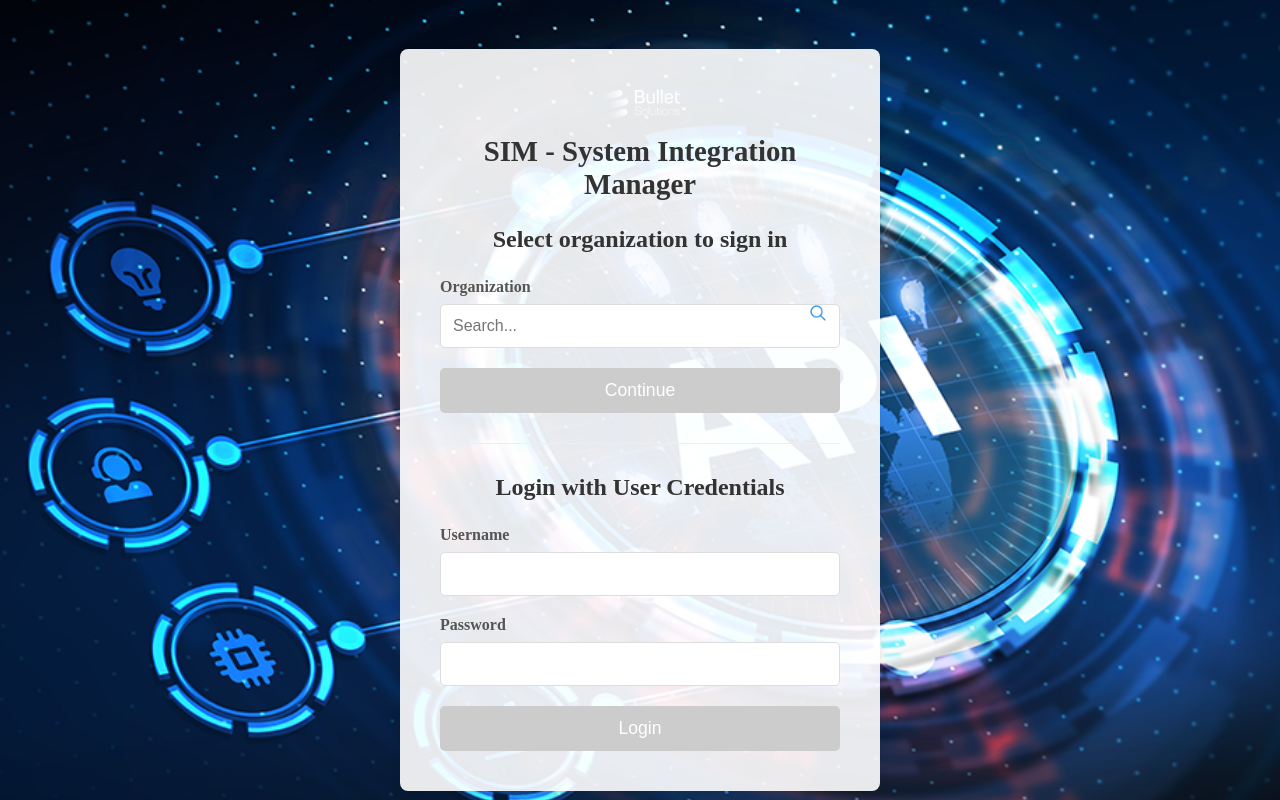
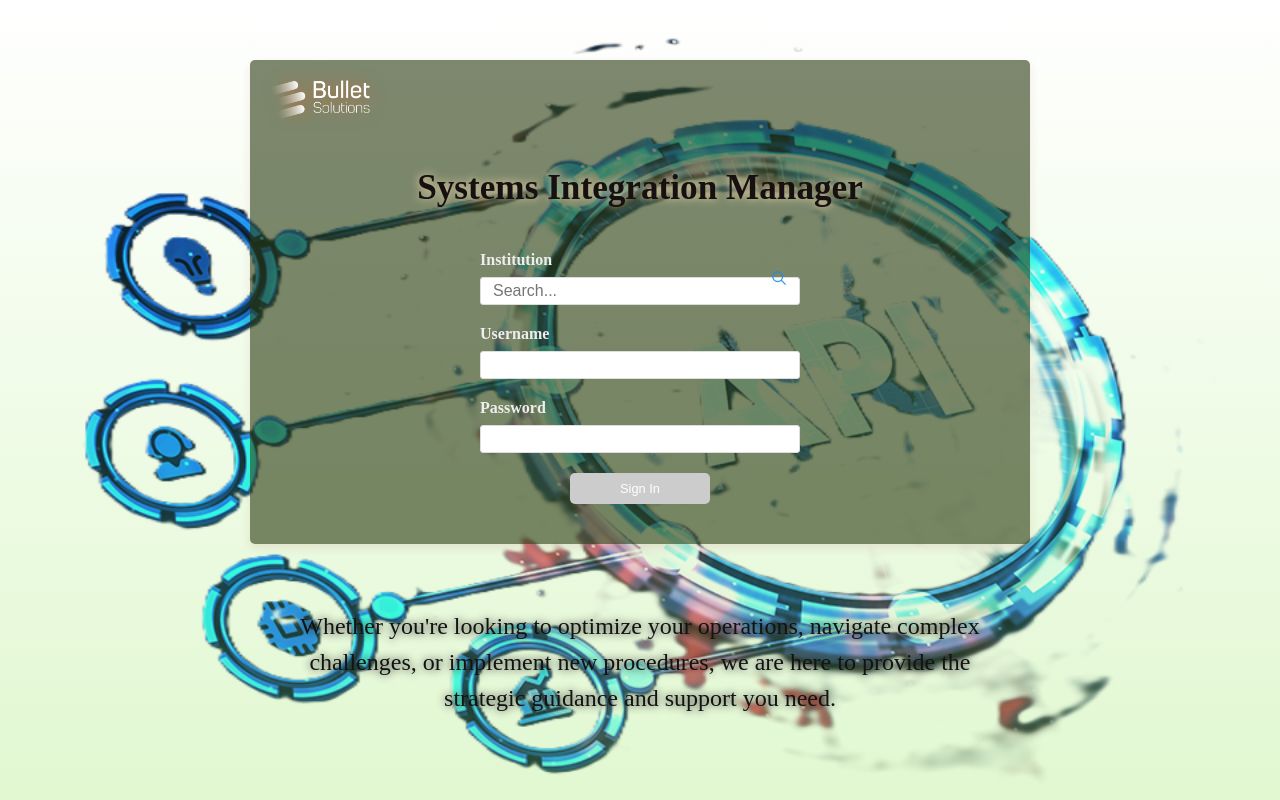
Before and after one commit to CsScripting/FRONT_END_SIM, an Angular app: page /login in a window 1280 px wide. Built offline with nearby package versions, Linux system fonts and the light colour scheme.

Commit message:
CompLogin_html_css

```diff
--- a/angular.json
+++ b/angular.json
@@ -104,5 +104,8 @@
         }
       }
     }
+  },
+  "cli": {
+    "analytics": false
   }
 }
--- a/src/app/features/auth/login/login.html
+++ b/src/app/features/auth/login/login.html
@@ -1,22 +1,17 @@
 <div class="login-container">
-  <div class="login-card">
+  <div class="login-form">
     <div class="app-header">
-      <img src="/assets/images/logo.png" alt="Company Logo" class="app-logo"> <!-- Make sure to place your logo here -->
-      <h1>SIM - System Integration Manager</h1>
+      <img src="/assets/images/logo.png" alt="Company Logo" class="app-logo">
     </div>
+    <h1>Systems Integration Manager</h1>
 
-    <h2>Select organization to sign in</h2>
+    <!-- <h2>Select organization to sign in</h2> -->
     <div class="form-group search-group">
-      <label for="organization">Organization</label>
+      <label for="organization">Institution</label>
       <input type="text" id="organization" name="organization" [(ngModel)]="credentials.organization" placeholder="Search..." required>
       <span class="search-icon"><img src="/assets/icons/search-icon.png" alt="Search" /></span> <!-- Add your search icon here, or use a font icon -->
     </div>
 
-    <button type="submit" [disabled]="!credentials.organization">Continue</button>
-
-    <hr class="divider">
-
-    <h2>Login with User Credentials</h2>
     <form (ngSubmit)="onLogin()">
       <div class="form-group">
         <label for="username">Username</label>
@@ -26,7 +21,10 @@
         <label for="password">Password</label>
         <input type="password" id="password" name="password" [(ngModel)]="credentials.password" required>
       </div>
-      <button type="submit" [disabled]="!credentials.username || !credentials.password">Login</button>
+      <button type="submit" [disabled]="!credentials.username || !credentials.password">Sign In</button>
     </form>
   </div>
+  <div class="login-info">
+    <p>Whether you're looking to optimize your operations, navigate complex challenges, or implement new procedures, we are here to provide the strategic guidance and support you need.</p>
+  </div>
 </div>
--- a/src/app/features/auth/login/login.scss
+++ b/src/app/features/auth/login/login.scss
@@ -2,39 +2,75 @@
   display: flex;
   justify-content: center;
   align-items: center;
+  flex-direction: column;
+
   min-height: 100vh;
-  background-image: url('/assets/images/LoginImage.png'); /* Make sure to place your image here */
+  background-image: linear-gradient(rgba(4, 2, 2, 0), rgba(135, 226, 70, 0.25)),url('/assets/images/LoginImage_1.png');
   background-size: cover;
-  background-position: center;
+  background-position: left;
   background-repeat: no-repeat;
-  padding: 20px;
+  /* position: relative; */
+
+
+  /* Removido o gap, pois space-between gere a distância */
+  /* gap: 150px; <-- REMOVER/COMENTAR */
 }
 
-.login-card {
-  background-color: rgba(255, 255, 255, 0.9);
-  padding: 40px;
-  border-radius: 8px;
-  box-shadow: 0 4px 10px rgba(0, 0, 0, 0.1);
-  width: 100%;
-  max-width: 400px;
+.login-info {
+  margin-top: 40px;
+  max-width: 700px;
   text-align: center;
 
+  p {
+    color: #131313;
+    font-size: 1.5em;
+    line-height: 1.5;
+    text-shadow: 0px 0px 8px rgb(37, 36, 35);
+  }
+}
+
+.login-form {
+  position: relative;
+  /* position: absolute; */
+  /* bottom: 0px; */
+  /* left: calc(59% + 80px); */
+  /* right: clamp(50px, 8%, 200px); */
+  /* transform: translateY(-50%); */
+  background-color: rgba(40, 57, 16, 0.601);
+  padding: 40px;
+  padding-top: 100px;
+  border-radius: 5px;
+  box-shadow: 0 4px 10px rgba(155, 27, 27, 0.1);
+  width: 100%;
+  max-width: 700px;
+  min-width: 300px; /* Fixed minimum width for the login card */
+  text-align: center;
+  /* margin-right: 8%; */ /* Controla a distância da borda direita */
+  /* margin-bottom: 0px; */ /* Lift from the bottom of the container */
+  /* padding-top: 150px; */
+
+  h1 {
+    color: #171010;
+    font-size: 2.2em;
+    margin-bottom: 60px;
+    line-height: .2;
+    text-shadow: 0px 0px 8px rgb(240, 217, 174);
+  }
+
   .app-header {
+    position: absolute;
+    top: 20px;
+    left: 20px;
     display: flex;
     flex-direction: column;
+    justify-content: center;
     align-items: center;
-    margin-bottom: 25px;
 
     .app-logo {
-      max-width: 80px; /* Adjust as needed */
+      max-width: 100px; /* Adjust as needed */
       height: auto;
-      margin-bottom: 15px;
-    }
-
-    h1 {
-      font-size: 1.8em;
-      color: #333;
-      margin: 0;
+      /* margin-bottom: 15px; */
+      filter: drop-shadow(0px 0px 8px rgba(246, 90, 24, 0.613));
     }
   }
 
@@ -46,6 +82,9 @@
   }
 
   .form-group {
+    max-width: 320px;
+    margin-left: auto;
+    margin-right: auto;
     margin-bottom: 20px;
     text-align: left;
     position: relative; // For search icon positioning
@@ -53,18 +92,23 @@
     label {
       display: block;
       margin-bottom: 8px;
-      color: #555;
+      color: #eee;
       font-weight: bold;
     }
 
     input[type="text"],
     input[type="password"] {
       width: 100%;
-      padding: 12px;
+      padding: 4px 12px; /* Reduced vertical padding */
       border: 1px solid #ddd;
-      border-radius: 5px;
+      border-radius: 3px;
       box-sizing: border-box;
       font-size: 1em;
+
+      &:focus {
+        outline: 1px solid #007bff;
+        box-shadow: 0 0 5px rgba(0, 123, 255, 0.5);
+      }
     }
 
     .search-icon {
@@ -78,8 +122,8 @@
       cursor: pointer;
 
       img {
-        width: 20px; // Adjust size as needed
-        height: 20px;
+        width: 18px; /* Slightly reduced icon size */
+        height: 18px;
       }
     }
   }
@@ -87,12 +131,14 @@
   button[type="submit"] {
     background-color: #007bff;
     color: white;
-    padding: 12px 20px;
+    padding: 8px 10px;
     border: none;
     border-radius: 5px;
     cursor: pointer;
-    font-size: 1.1em;
-    width: 100%;
+    font-size: 0.8em;
+    width: 20%;
+    display: block;
+    margin: 20px auto 0;
     transition: background-color 0.3s ease;
 
     &:hover {
```
Also changed, not shown: src/assets/images/LoginImage_1.png (added), 1 other file (tests, documents, lock files or other folders).
